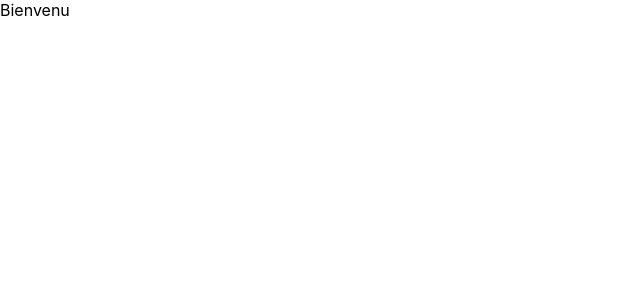
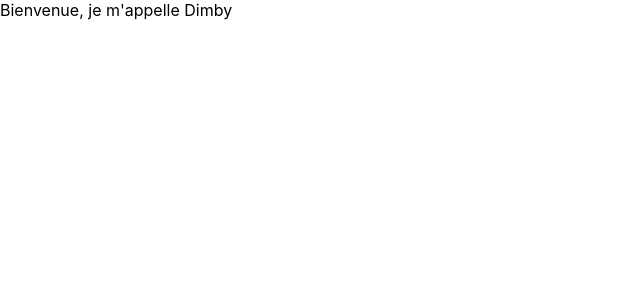
Before and after one commit to Dimby/spav05, a React (Create React App) app in the folder client/: page / in a window 1280 px wide. Shown: the top 300 px of the page, without its empty margins (0-640 px from the left). Built offline with nearby package versions, Linux system fonts and the light colour scheme.

Commit message:
first commit

```diff
--- a/client/src/App/App.tsx
+++ b/client/src/App/App.tsx
@@ -2,7 +2,9 @@ import React from "react";
 import "./App.css";
 
 const App = () => {
-  return <div>Bienvenu</div>;
+  return <div>
+    Bienvenue, je m'appelle Dimby
+  </div>;
 };
 
 export default App;
--- a/client/tsconfig.json
+++ b/client/tsconfig.json
@@ -17,7 +17,7 @@
     "resolveJsonModule": true,
     "isolatedModules": true,
     "noEmit": true,
-    "jsx": "react",
+    "jsx": "react-jsx",
     "noFallthroughCasesInSwitch": true
   },
   "include": [
```
Also changed, not shown: 1 other file (tests, documents, lock files or other folders).
